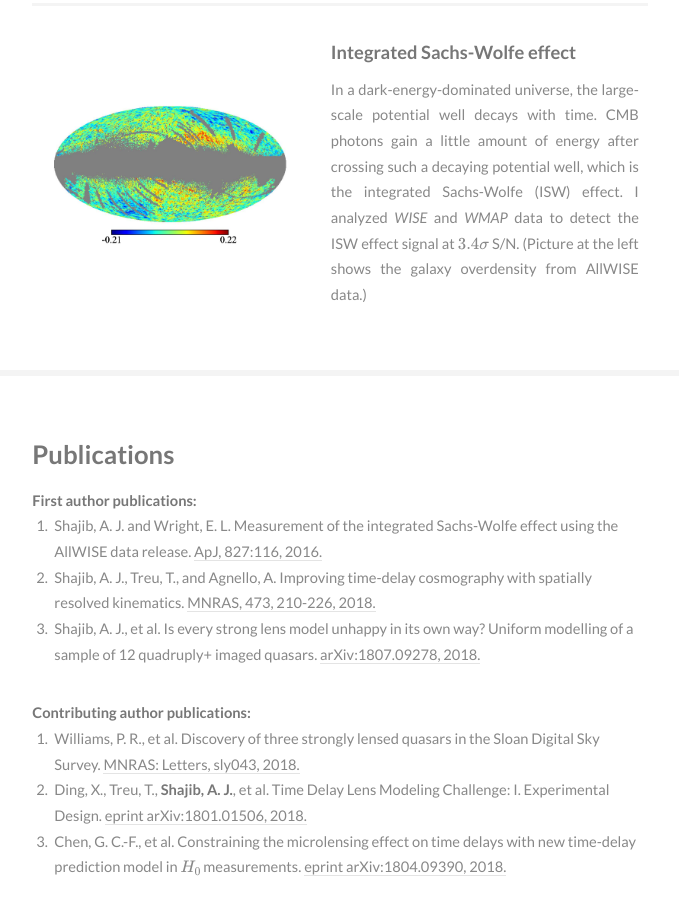
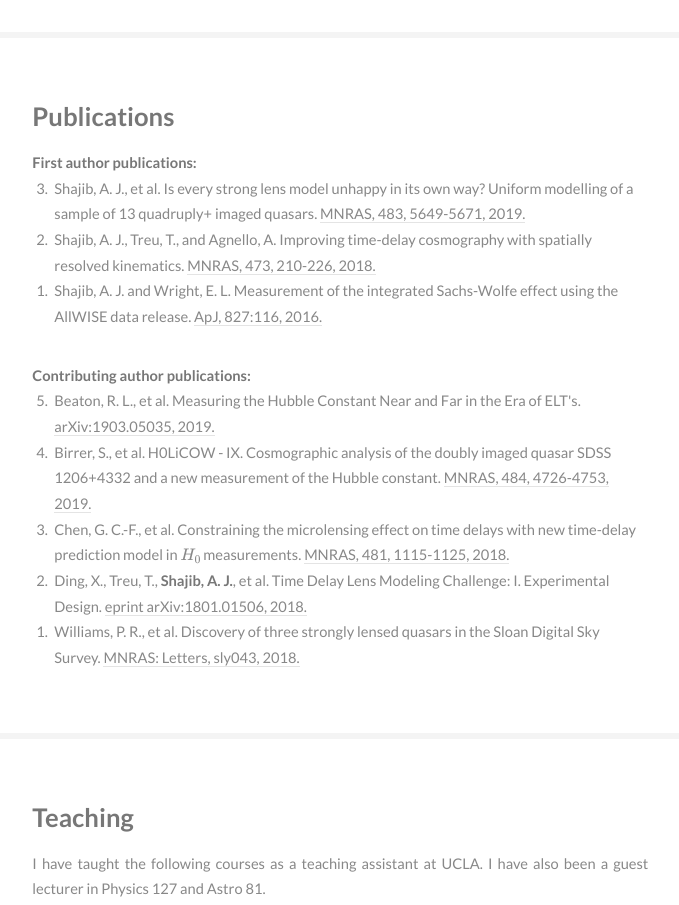
Before and after one commit to ajshajib/ajshajib.github.io, a plain HTML site: page index.html in a window 1280 px wide. Shown: the part 1190-2095 px from the top of the page, without its empty margins (153-832 px from the left). Drawn offline with nearby package versions, Linux system fonts and the light colour scheme; some packages are replaced by stand-ins of ours.

Commit message:
Update papers on CV and homepage

```diff
--- a/index.html
+++ b/index.html
@@ -53,7 +53,7 @@
 									<header class="major">
 										<h2>About me</h2>
 									</header>
-									<p>I am a graduate student in Astronomy and Astrophysics at the University of
+									<p>I am a PhD candidate in Astronomy and Astrophysics at the University of
 										California, Los Angeles. My principle research interest is gravitational
 										lensing and cosmology. I am currently working with Professor Tommaso Treu
 										on time-delay cosmography.
@@ -91,7 +91,7 @@
 											</div>
 										</article>
 
-										<article>
+										<!--article>
 											<a href="#" class="image"><img src="images/wiseoverdensity.jpg" alt="" /></a>
 											<div class="inner">
 												<h4>Integrated Sachs-Wolfe effect</h4>
@@ -103,7 +103,7 @@
 													at the left shows the galaxy overdensity from AllWISE data.)
 												</p>
 											</div>
-										</article>
+										</article-->
 										<!--
 										<article>
 											<a href="#" class="image"><img src="images/pic02.jpg" alt="" /></a>
@@ -130,7 +130,20 @@
 								<div class="container">
 									<h3>Publications</h3>
 									<b>First author publications:</b>
-									<ol class="feature-icons">
+									<ol reversed class="feature-icons">
+										<li>
+                                            Shajib, A. J., et al. Is every strong lens model unhappy in its own way? Uniform modelling of a sample of 13 quadruply+ imaged quasars.
+                                            <a href="http://adsabs.harvard.edu/cgi-bin/bib_query?arXiv:1807.09278">
+                                                MNRAS, 483, 5649-5671, 2019.
+                                            </a>
+                                        </li>
+                                        <li>
+                                            Shajib, A. J., Treu, T., and Agnello, A. Improving time-delay cosmography
+                                            with spatially resolved kinematics.
+                                            <a href="http://adsabs.harvard.edu/abs/2018MNRAS.473..210S">
+                                                MNRAS, 473, 210-226, 2018.
+                                            </a>
+                                        </li>
 										<li>
                                             Shajib, A. J. and Wright, E. L. Measurement of the integrated Sachs-Wolfe
                                             effect using the AllWISE data release.
@@ -139,29 +152,29 @@
                                             </a>
                                         </li>
                                         <!--br><br/-->
-                                        <li>
-                                            Shajib, A. J., Treu, T., and Agnello, A. Improving time-delay cosmography
-                                            with spatially resolved kinematics.
-                                            <a href="http://adsabs.harvard.edu/abs/2018MNRAS.473..210S">
-                                                MNRAS, 473, 210-226, 2018.
+
+									</ol>
+
+                                    <b>Contributing author publications:</b>
+									<ol reversed class="feature-icons">
+										<li>
+                                            Beaton, R. L., et al. Measuring the Hubble Constant Near and Far in the Era of ELT's.
+                                            <a href="https://arxiv.org/abs/1903.05035">
+                                                arXiv:1903.05035, 2019.
                                             </a>
                                         </li>
 
 										<li>
-                                            Shajib, A. J., et al. Is every strong lens model unhappy in its own way? Uniform modelling of a sample of 12 quadruply+ imaged quasars.
-                                            <a href="http://adsabs.harvard.edu/cgi-bin/bib_query?arXiv:1807.09278">
-                                                arXiv:1807.09278, 2018.
+                                            Birrer, S., et al. H0LiCOW - IX. Cosmographic analysis of the doubly imaged quasar SDSS 1206+4332 and a new measurement of the Hubble constant.
+                                            <a href="http://adsabs.harvard.edu/abs/2019MNRAS.484.4726B">
+                                                MNRAS, 484, 4726-4753, 2019.
                                             </a>
                                         </li>
 
-									</ol>
-
-                                    <b>Contributing author publications:</b>
-									<ol class="feature-icons">
 										<li>
-                                            Williams, P. R., et al. Discovery of three strongly lensed quasars in the Sloan Digital Sky Survey.
-                                            <a href="http://adsabs.harvard.edu/abs/2017arXiv170601506W">
-                                                MNRAS: Letters, sly043, 2018.
+                                            Chen, G. C.-F., et al. Constraining the microlensing effect on time delays with new time-delay prediction model in \(H_0\) measurements.
+                                            <a href="http://adsabs.harvard.edu/abs/2018arXiv180409390C">
+                                                MNRAS, 481, 1115-1125, 2018.
                                             </a>
                                         </li>
                                         <!--br><br/-->
@@ -172,9 +185,9 @@
                                             </a>
                                         </li>
 										<li>
-                                            Chen, G. C.-F., et al. Constraining the microlensing effect on time delays with new time-delay prediction model in \(H_0\) measurements.
-                                            <a href="http://adsabs.harvard.edu/abs/2018arXiv180409390C">
-                                                eprint arXiv:1804.09390, 2018.
+                                            Williams, P. R., et al. Discovery of three strongly lensed quasars in the Sloan Digital Sky Survey.
+                                            <a href="http://adsabs.harvard.edu/abs/2017arXiv170601506W">
+                                                MNRAS: Letters, sly043, 2018.
                                             </a>
                                         </li>
 
```
Also changed, not shown: 4 other files.
